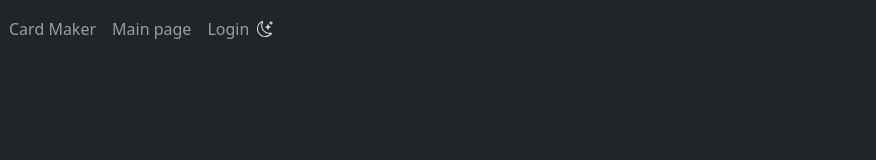
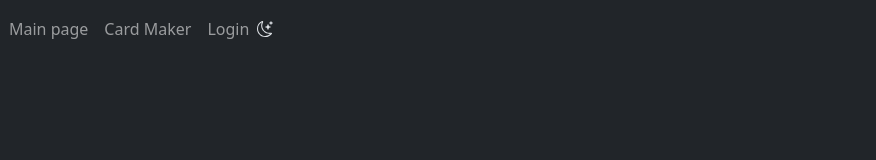
Before and after one commit to Peter537/Dat3-React-CRUD-Project, a React (Vite) app: page / in a window 1280 px wide. Shown: the top 160 px of the page, without its empty margins (0-876 px from the left). Built offline with nearby package versions, Linux system fonts and the light colour scheme.

Commit message:
Better order

```diff
--- a/src/components/Header/Header.jsx
+++ b/src/components/Header/Header.jsx
@@ -27,8 +27,8 @@ function Header() {
 
         <div className="collapse navbar-collapse" id="navbarSupportedContent">
           <ul className="navbar-nav mr-auto">
+            <NavItem link={"/mainpage"}>Main page</NavItem>
             <NavItem link="/maker">Card Maker</NavItem>
-            <NavItem link={"/mainpage"}>Main page</NavItem>
             <NavItem
               link={"/"}
               onClick={() => {
```
